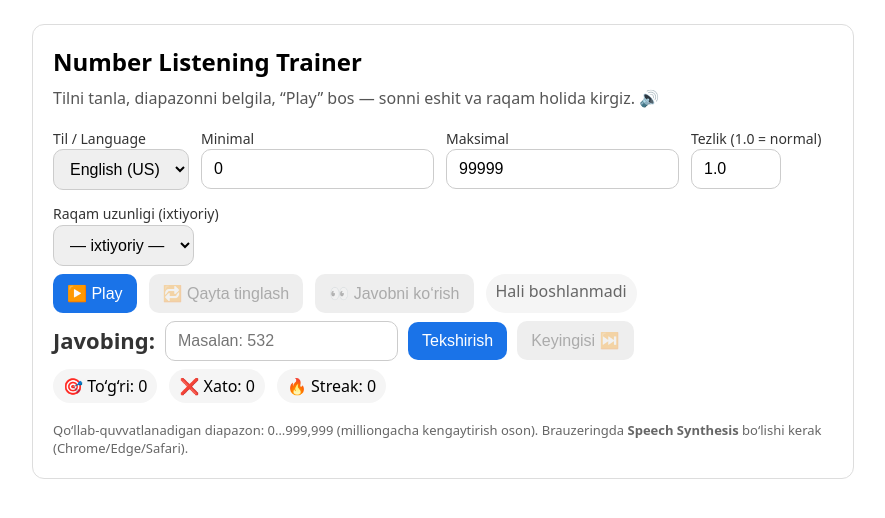
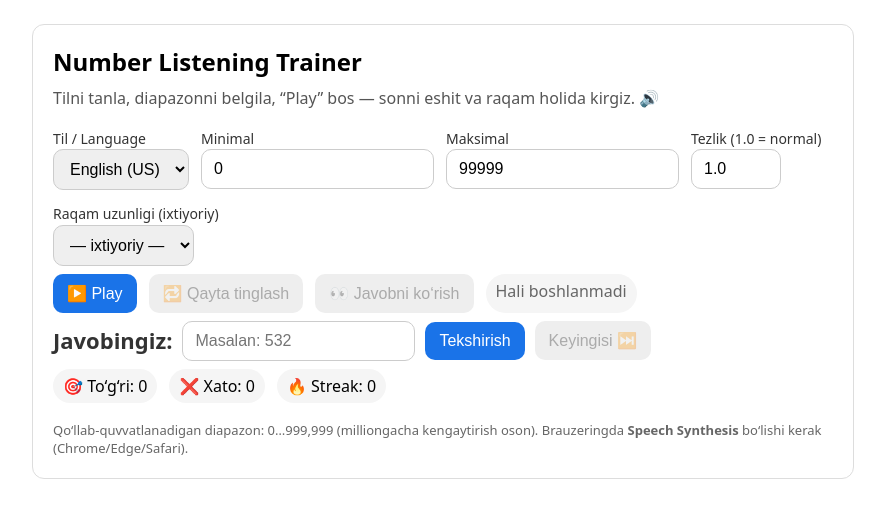
Before and after one commit to Dostonbek9830/numtrainer, a plain HTML site: page index.html in a window 1280 px wide. Shown: the whole page, without its empty margins (197-1082 px from the left). Drawn offline with Linux system fonts and the light colour scheme.

Commit message:
changed input type

```diff
--- a/index.html
+++ b/index.html
@@ -76,8 +76,8 @@
     </div>
 
     <div class="row input-wrap">
-      <label for="answer" class="big">Javobing:</label>
-      <input id="answer" type="text" placeholder="Masalan: 532" />
+      <label for="answer" class="big">Javobingiz:</label>
+      <input id="answer" type="text" inputmode="numeric" pattern="[0-9]*" placeholder="Masalan: 532" />
       <button class="primary" id="check" disabled>Tekshirish</button>
       <button class="ghost" id="next" disabled>Keyingisi ⏭️</button>
     </div>
```
